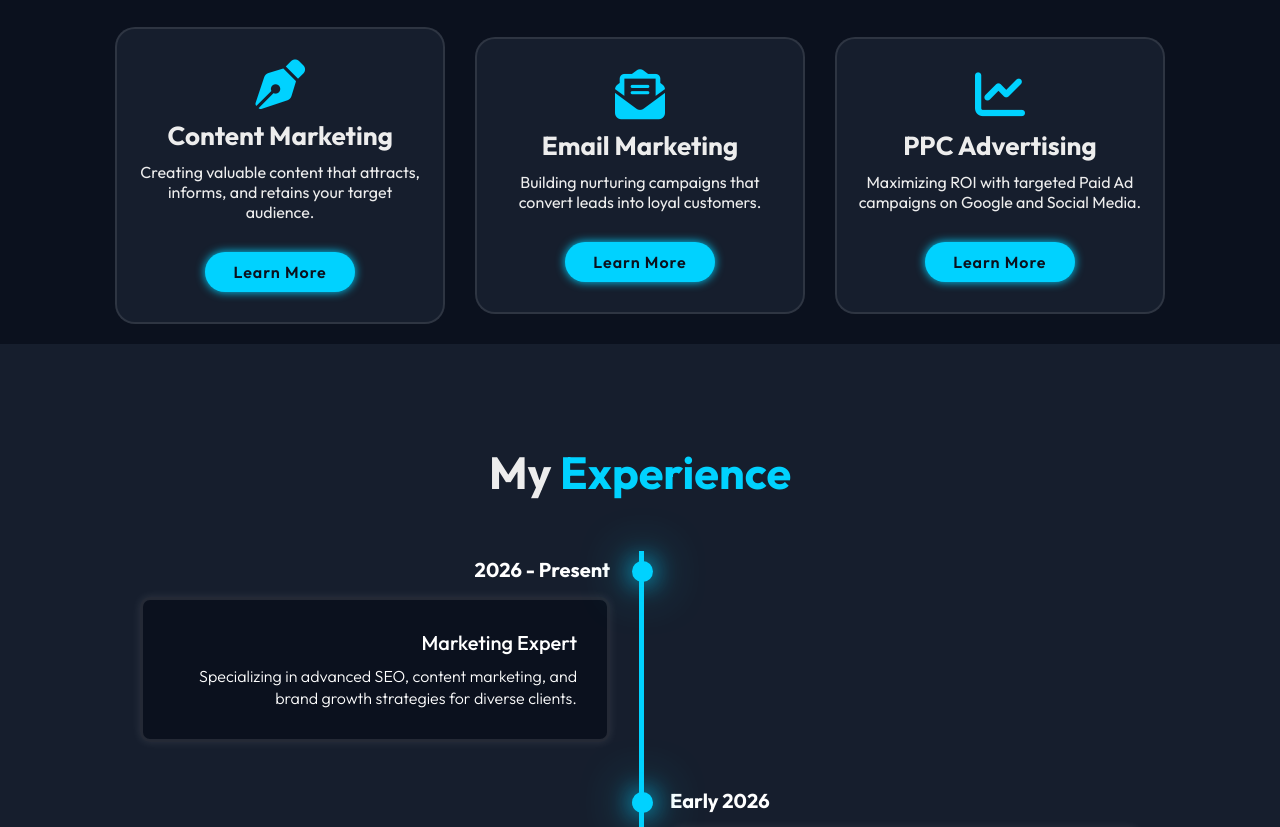
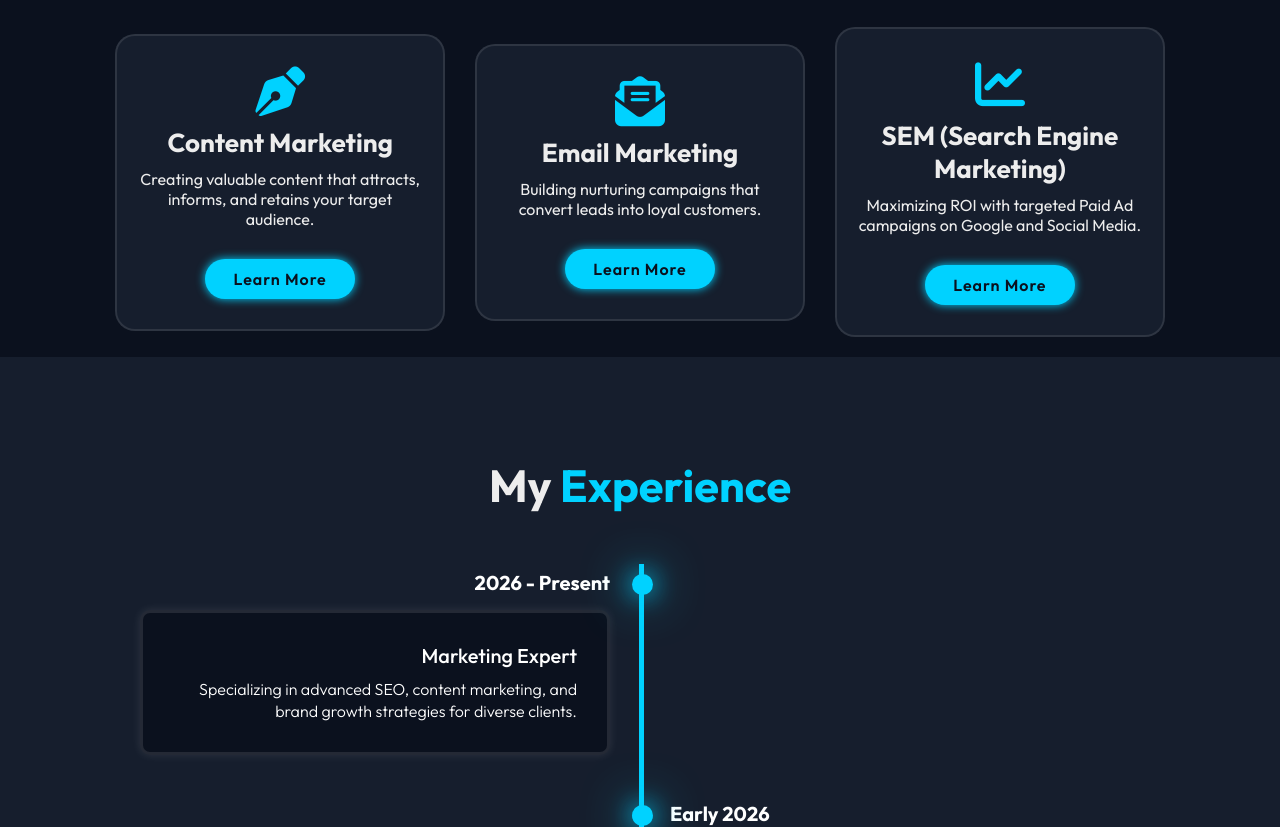
Before and after one commit to faizalfarook10/faizu-portfolio, a website built with Vite: page index.html in a window 1280 px wide. Shown: the part 2107-2934 px from the top of the page. Built offline with nearby package versions, Linux system fonts and the light colour scheme; a web font is replaced by a local one.

Commit message:
Update service name from PPC to SEM

```diff
--- a/index.html
+++ b/index.html
@@ -174,7 +174,7 @@
 
                 <div class="service-box">
                     <i class="fas fa-chart-line"></i>
-                    <h3>PPC Advertising</h3>
+                    <h3>SEM (Search Engine Marketing)</h3>
                     <p>Maximizing ROI with targeted Paid Ad campaigns on Google and Social Media.</p>
                     <a href="#contact" class="btn">Learn More</a>
                 </div>
```
